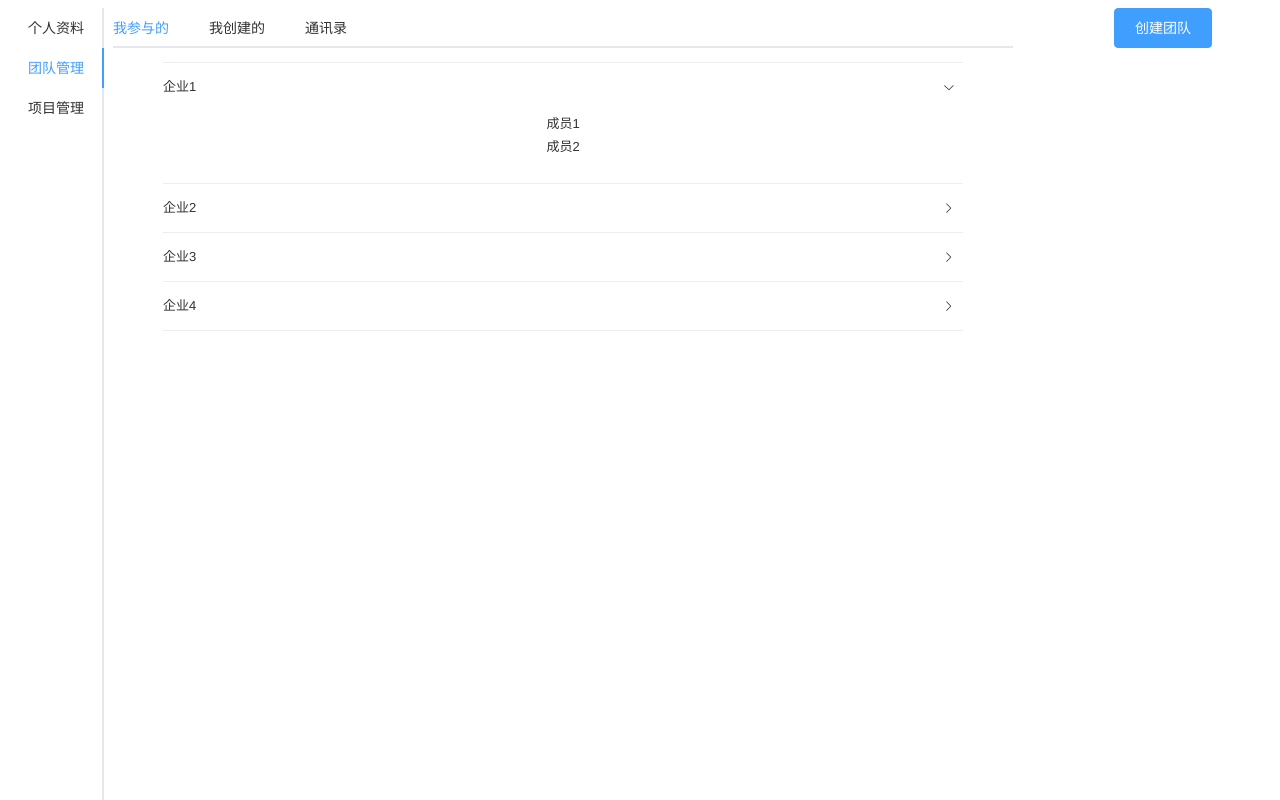
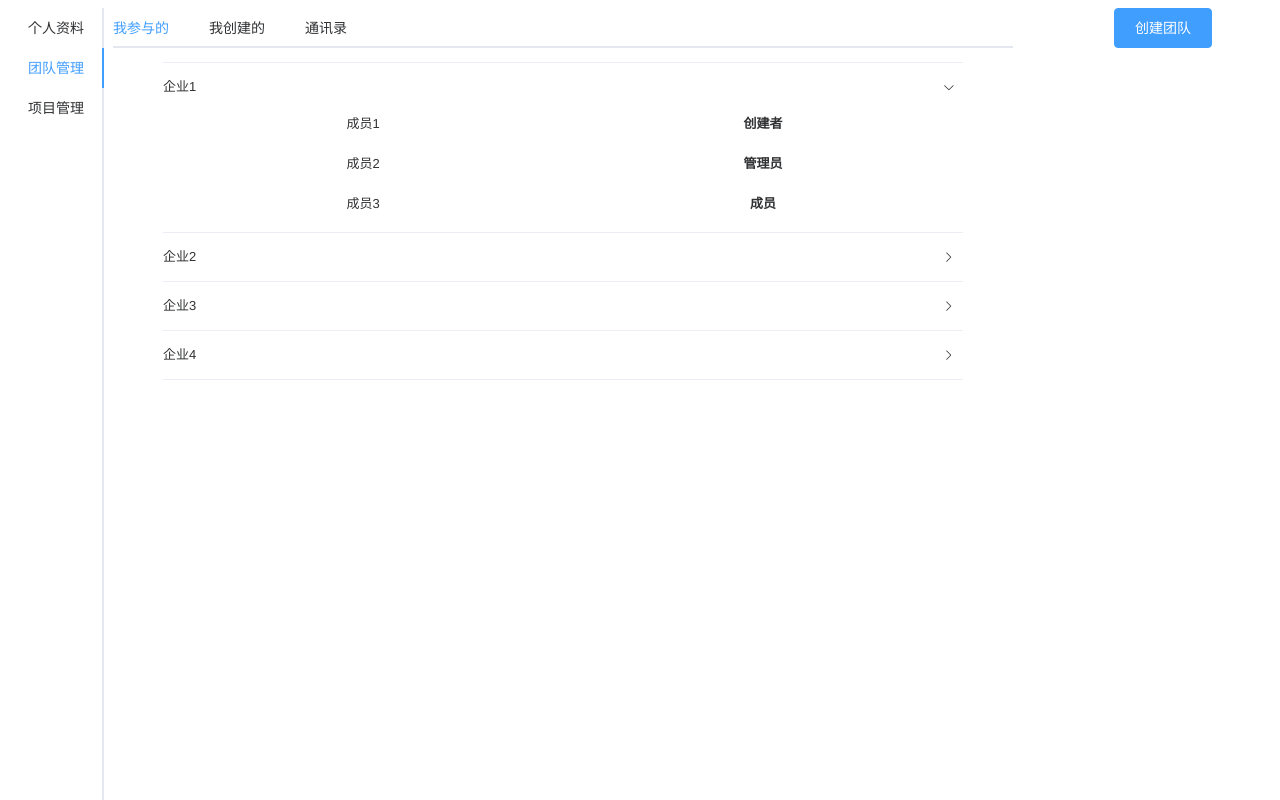
Before and after one commit to yunyantianhen/inkbook2, a Vue app: page / in a window 1280 px wide. Both pictures are taken after a click on the tab "团队管理". Shown: the top 800 px of the page. Built offline with nearby package versions, Linux system fonts and the light colour scheme; no server answers.

Commit message:
团队管理的一捏捏改动

```diff
--- a/src/views/HomePage.vue
+++ b/src/views/HomePage.vue
@@ -49,8 +49,20 @@
             <div style="margin: auto; width: 800px">
             <el-collapse v-model="activeNames" @change="handleChange">
               <el-collapse-item title="企业1" name="1">
-                <div>成员1</div>
-                <div>成员2</div>
+                <div style="width: 400px; float: left">
+                  <div style="height: 40px">成员1</div>
+                  <div style="height: 40px">成员2</div>
+                  <div style="height: 40px">成员3</div>
+                </div>
+                <div style="width: 400px; float: left; font-weight: bold">
+                  <div style="height: 40px">创建者</div>
+                  <div style="height: 40px">管理员</div>
+                  <div style="height: 40px">成员</div>
+                </div>
+                <div>
+
+
+                </div>
               </el-collapse-item>
               <el-collapse-item title="企业2" name="2">
                 <div>成员1</div>
```
